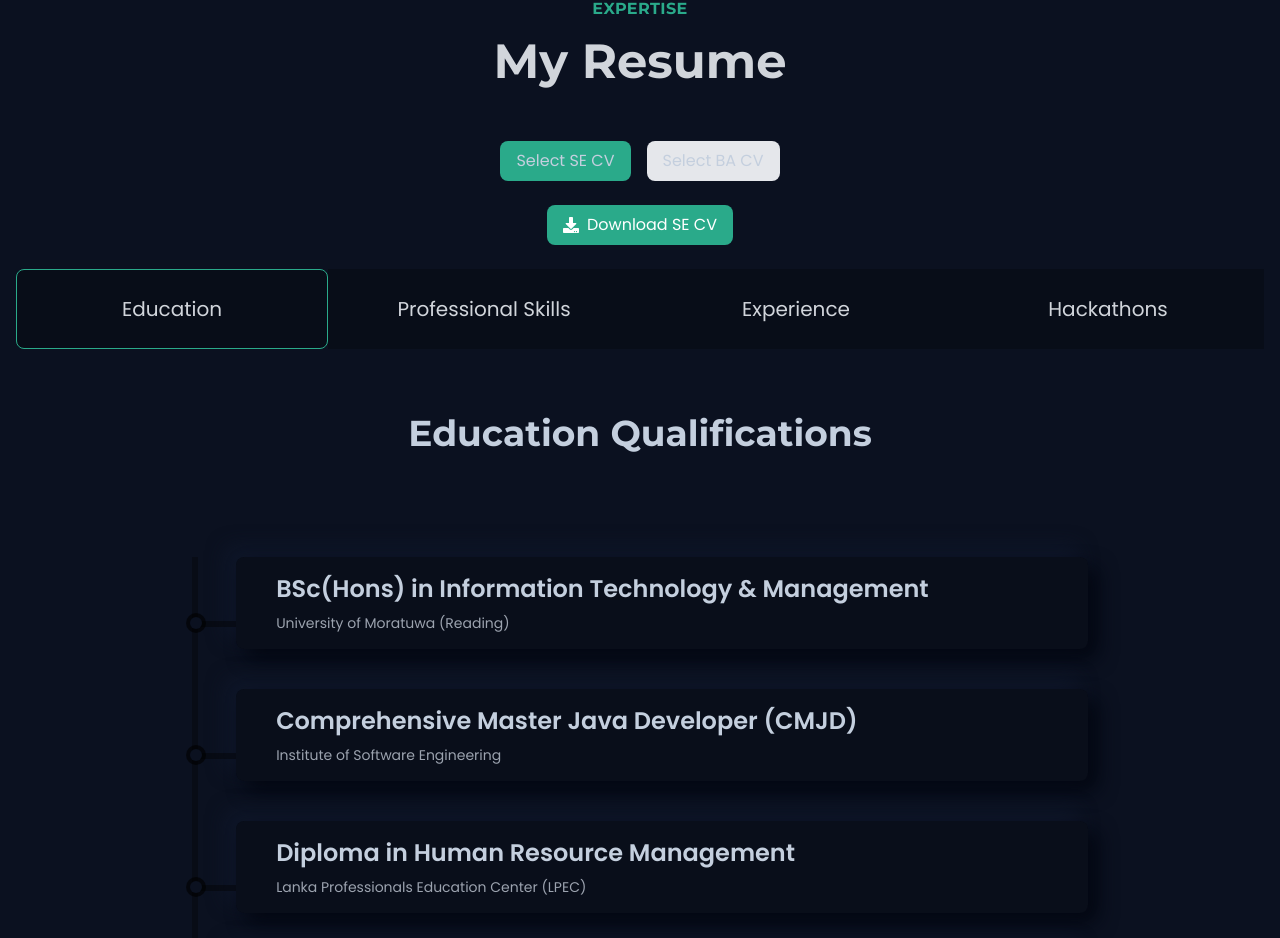
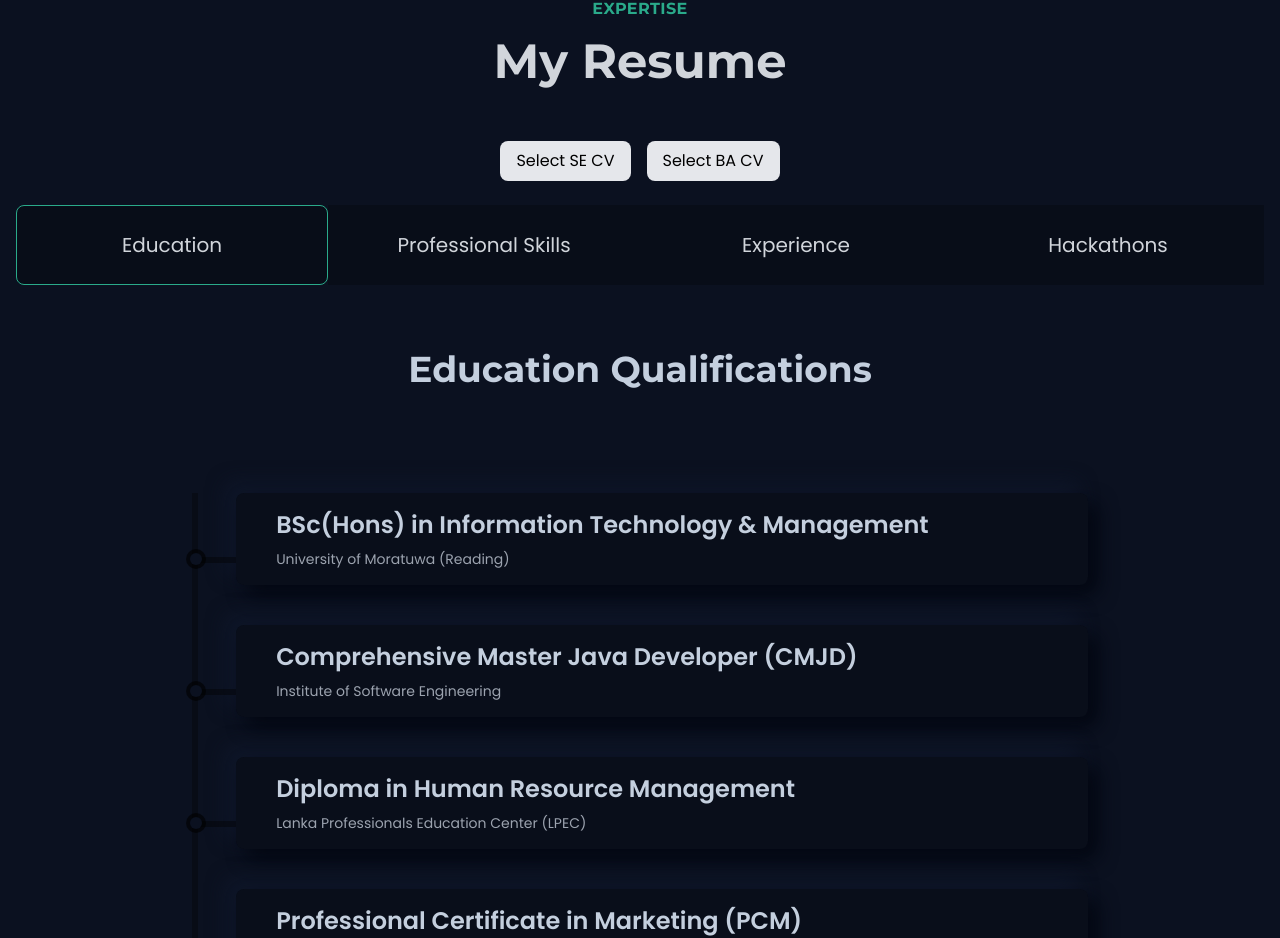
Before and after one commit to sammani21/sammaniRajasooriya-portfoliosite, a React (Vite) app: page / in a window 1280 px wide. Shown: the part 2513-3451 px from the top of the page. Built offline with nearby package versions, Linux system fonts and the light colour scheme.

Commit message:
Implement code changes to enhance functionality and improve performance

```diff
--- a/src/components/FadeIn.tsx
+++ b/src/components/FadeIn.tsx
@@ -8,8 +8,8 @@ const FadeInStaggerContext = createContext(false);
 const viewport = { once: true, margin: "0px 0px -200px" };
 
 export function FadeIn(props: any) {
-  let shouldReduceMotion = useReducedMotion();
-  let isInStaggerGroup = useContext(FadeInStaggerContext);
+  const shouldReduceMotion = useReducedMotion();
+  const isInStaggerGroup = useContext(FadeInStaggerContext);
 
   return (
     <motion.div
--- a/src/components/Resume.tsx
+++ b/src/components/Resume.tsx
@@ -5,7 +5,7 @@ import Skills from "./Skills";
 import Experience from "./Experience";
 import Achievement from "./Achievement";
 import { FadeIn } from "./FadeIn";
-import { cv } from "../assets";
+import { seCv, baCv } from "../assets";
 import { FaDownload } from "react-icons/fa"; // Importing an icon for the download button
 
 const Resume = () => {
@@ -13,37 +13,44 @@ const Resume = () => {
   const [skillData, setSkillData] = useState<Boolean>(false);
   const [experienceData, setExperienceData] = useState<Boolean>(false);
   const [achievementData, setAchievementData] = useState<Boolean>(false);
-
+const [selectedCv, setSelectedCv] = useState<"SE" | "BA" | null>(null);
   return (
     <section id="resume" className="w-full py-20 border-b-[1px] border-b-gray-700">
       <FadeIn>
         <div className="flex justify-center items-center text-center">
           <Title title=" Expertise" des="My Resume" />
         </div>
+
+  {/* CV picker + download */}
         <div className="flex flex-col items-center">
-  {/* CV Selection Buttons */}
           <div className="mb-6 flex gap-4">
-    <button className="py-2 px-4 rounded-lg bg-designColor text-">
+            <button
+              onClick={() => setSelectedCv("SE")}
+              className={`py-2 px-4 rounded-lg transition
+                ${selectedCv === "SE" ? "bg-designColor text-white" : "bg-gray-200 text-black"}`}
+            >
               Select SE CV
             </button>
-    <button className="py-2 px-4 rounded-lg bg-gray-200">
+
+            <button
+              onClick={() => setSelectedCv("BA")}
+              className={`py-2 px-4 rounded-lg transition
+                ${selectedCv === "BA" ? "bg-designColor text-white" : "bg-gray-200 text-black"}`}
+            >
               Select BA CV
             </button>
           </div>
 
-  {/* Download CV Link */}
+          {selectedCv && (
             <a
-    href={cv} // Replace this with the actual path to your selected CV
+              href={selectedCv === "SE" ? seCv : baCv}
               download
               className="mb-6 bg-designColor text-white py-2 px-4 rounded-lg flex items-center gap-2"
             >
               <FaDownload />
-    Download
-
-    SE
-
-    CV
+              Download&nbsp;{selectedCv}&nbsp;CV
             </a>
+          )}
 
           <ul className="w-full grid grid-cols-1 md:grid-cols-2 xl:grid-cols-4">
             <li
```
Also changed, not shown: src/assets/index.ts (+4 -4 lines), public/logo.png (added), 1 other file (tests, documents, lock files or other folders). Lines whose indentation alone changed are shown as unchanged.
